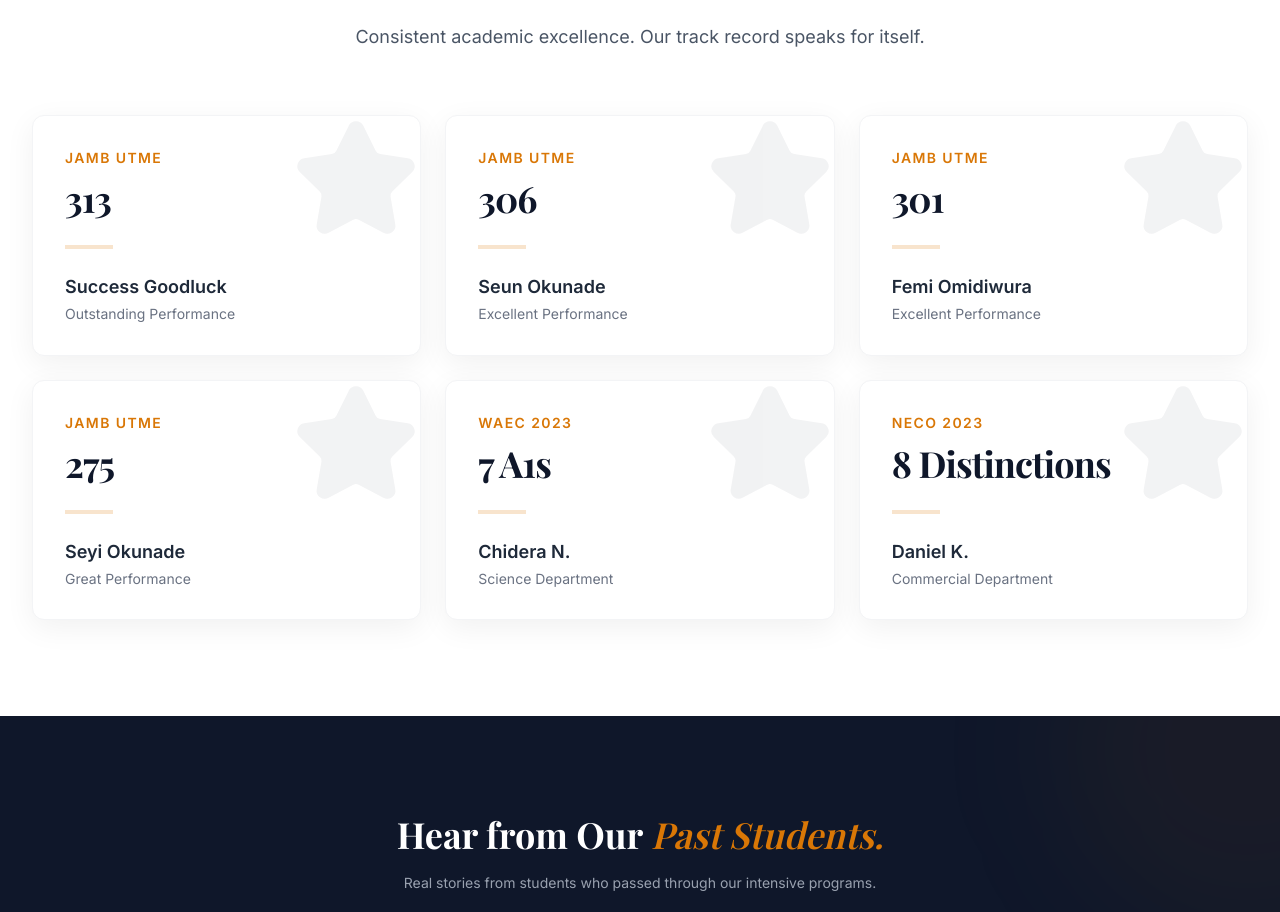
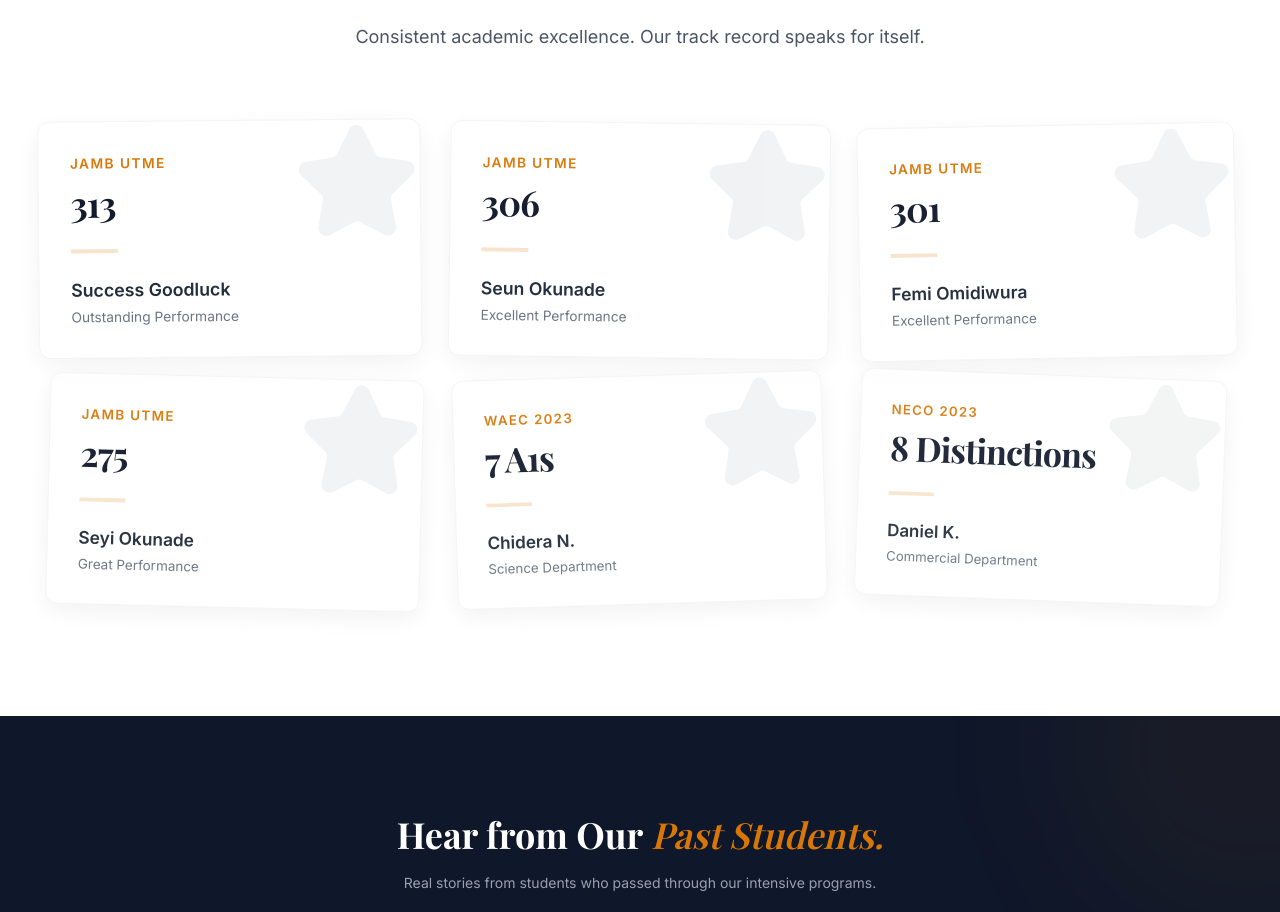
Before and after one commit to DavidDeez/peculiar_treasure_academy, a React (Vite) app: page / in a window 1280 px wide. Shown: the part 5733-6645 px from the top of the page. Built offline with nearby package versions, Linux system fonts and the light colour scheme; no server answers; a web font is replaced by a local one.

Commit message:
Revert logo size and make hall of fame animation 4 seconds long

```diff
--- a/src/components/HallOfFame.tsx
+++ b/src/components/HallOfFame.tsx
@@ -97,11 +97,10 @@
                     }}
                     viewport={{ once: true, amount: 0.1 }}
                     transition={{
-                      type: "spring",
-                      stiffness: 80,
-                      damping: 12,
-                      delay: index * 0.1,
-                      mass: 0.8
+                      type: "tween",
+                      ease: "easeOut",
+                      duration: 4,
+                      delay: index * 0.1
                     }}
                     className="bg-white border border-gray-100 p-6 md:p-8 rounded-xl shadow-[0_4px_20px_rgb(0,0,0,0.04)] md:shadow-[0_8px_30px_rgb(0,0,0,0.06)] hover:shadow-[0_8px_30px_rgb(0,0,0,0.12)] hover:-translate-y-1 transition-shadow duration-300 relative overflow-hidden group origin-center"
                   >
--- a/src/components/Navbar.tsx
+++ b/src/components/Navbar.tsx
@@ -70,7 +70,7 @@
                 onClick={openLogo}
                 title="Click to view logo"
               >
-                <img src="/images/logo.png" alt="Peculiar Treasure Academy Logo" className="h-14 md:h-16 w-auto object-contain" />
+                <img src="/images/logo.png" alt="Peculiar Treasure Academy Logo" className="h-10 md:h-12 w-auto object-contain" />
               </div>
               <h1
                 className="font-serif text-xl md:text-2xl font-bold tracking-tight text-brand-dark m-0 leading-tight md:leading-normal cursor-pointer"
```
